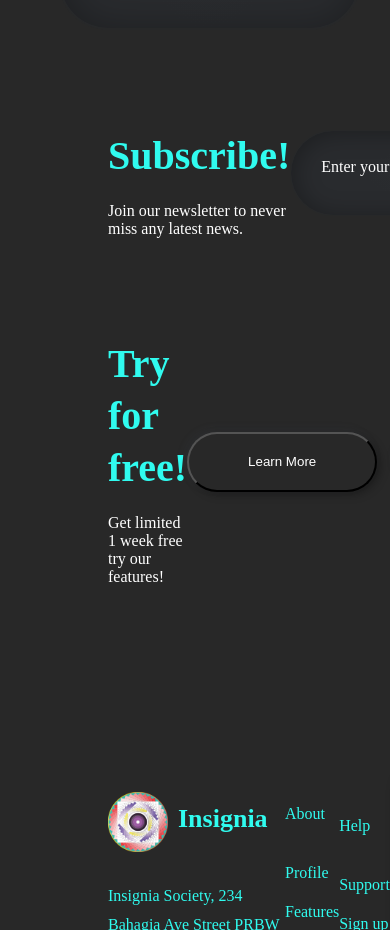
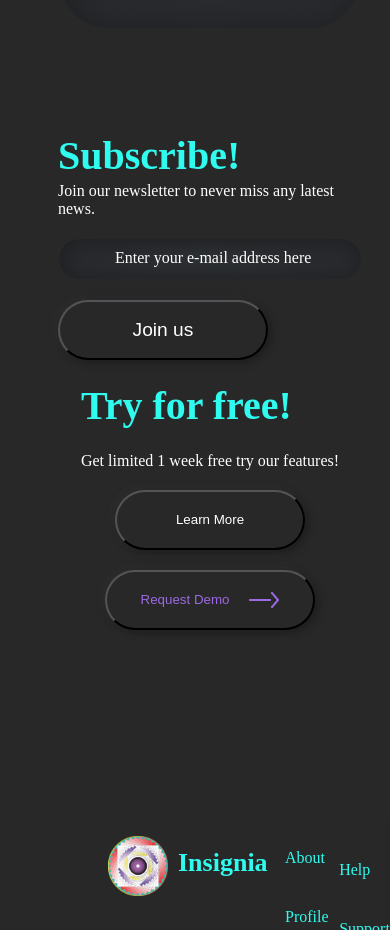
Before and after one commit to taphead/insignia-frontend, a React (Vite) app: page / in a window 390 px wide. Shown: the part 5106-6036 px from the top of the page. Built offline with nearby package versions, Linux system fonts and the light colour scheme; grey boxes are pictures that could not be loaded.

Commit message:
Added responsive design

```diff
--- a/src/components/SubscribeSection/SubscribeSection.css
+++ b/src/components/SubscribeSection/SubscribeSection.css
@@ -11,9 +11,6 @@
 }
 
 .subscribesectionright {
-  height: 84px;
-  top: 4547px;
-  left: 750px;
   border-radius: 50px;
   border-width: 1px;
   background: radial-gradient(38.2% 50% at 50% 50%, #2e3134 0%, #292b2e 100%);
@@ -22,7 +19,6 @@
   display: flex;
   justify-content: center;
   align-items: center;
-  padding-right: 20px;
 }
 
 .subscribeinputcontainer {
@@ -68,3 +64,40 @@
   vertical-align: middle;
   color: #30fbef;
 }
+
+.mobilebutton {
+  display: none;
+}
+
+@media screen and (max-width: 768px) {
+  .subscribesection {
+    flex-direction: column;
+    margin: 20px;
+    margin-left: 50px;
+    gap: 20px;
+  }
+
+  .subscribesectionleft {
+    gap: 0px;
+  }
+
+  .subscribesectionright {
+    height: auto;
+    flex-direction: column;
+  }
+
+  .subscribeinputcontainer {
+    margin-top: 10px;
+    margin-left: 180px;
+  }
+
+  .subscribebutton {
+    display: none;
+  }
+
+  .mobilebutton {
+    display: block;
+    color: #ffffff;
+    font-size: larger;
+  }
+}
--- a/src/components/SubscribeSection/SubscribeSection.jsx
+++ b/src/components/SubscribeSection/SubscribeSection.jsx
@@ -15,6 +15,9 @@ export default function SubscribeSection() {
           <button className="subscribebutton">Join Us</button>
         </div>
       </div>
+      <div className="subscribemobilebutton">
+        <button className="mobilebutton">Join us</button>
+      </div>
     </div>
   );
 }
--- a/src/components/TrialSection/TrialSection.css
+++ b/src/components/TrialSection/TrialSection.css
@@ -51,3 +51,16 @@
   vertical-align: middle;
   color: #30fbef;
 }
+
+@media screen and (max-width: 768px) {
+  .trialsection {
+    flex-direction: column;
+    margin: 20px;
+    gap: 20px;
+    margin-left: 50px;
+  }
+
+  .trialsectionright {
+    flex-direction: column;
+  }
+}
```
